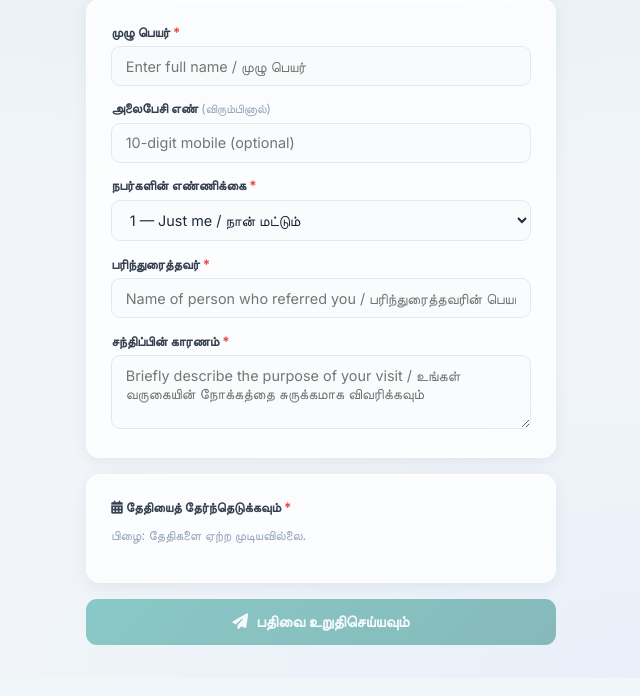
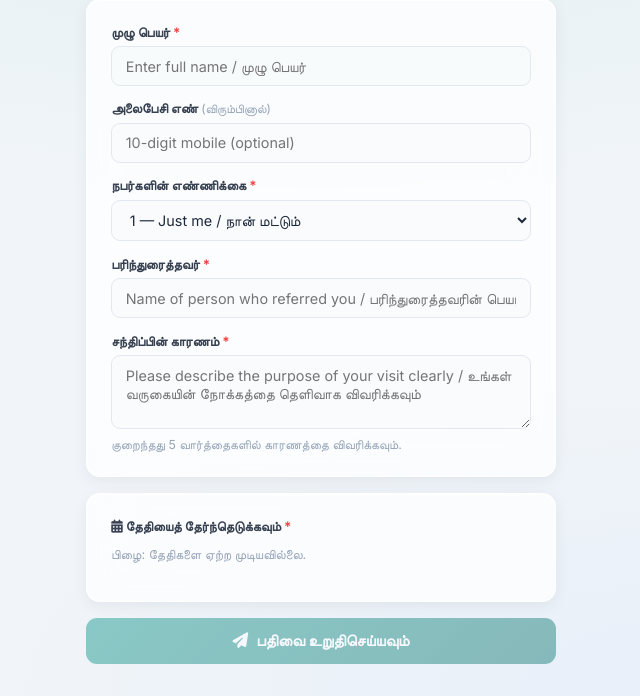
Before and after one commit to quazrelevate-god/Vpa-pilot-backend, a Python web app: template backend/templates/referral_form.jinja2 in a window 1280 px wide. Shown: the part 122-818 px from the top of the page, without its empty margins (319-959 px from the left). Before the commit the page ends 767 px from the top, so only its background shows below. Run offline with Jinja, Linux system fonts and the light colour scheme; the template is opened without the code that fills it, so the values that code supplies are empty; some web fonts are replaced.

Commit message:
fix(referral): 1 booking = 1 slot count + min 5-word reason
- Slot booked_count now counts BOOKINGS (was: sum of num_persons). A single
  referral with num_persons=3 now uses 1 of the slot's 6 booking spots instead
  of 3. Remove the now-obsolete "num_persons > remaining" seat check.
- Update the PA portal slot label from "X/Y persons" to "X/Y bookings" to match
  the new semantics.
- Enforce a minimum 5-word reason on the citizen referral form (client-side
  validate + visible hint that turns red when short) and mirror the guard on
  the /api/v1/referral/submit endpoint so it can't be bypassed.

Co-Authored-By: Claude Opus 4.8 <noreply@anthropic.com>

```diff
--- a/PA portal/frontend/src/app/(dashboard)/referrals/page.tsx
+++ b/PA portal/frontend/src/app/(dashboard)/referrals/page.tsx
@@ -306,7 +306,7 @@ export default function ReferralsPage() {
                           style={{ width: `${(slot.booked_count / slot.max_capacity) * 100}%` }} />
                       </div>
                       <span className={cn("mt-0.5 self-start rounded px-1.5 py-0.5 text-[10px] font-semibold", badge.cls)}>{badge.label}</span>
-                      <div className="text-[10px] opacity-70">{slot.booked_count}/{slot.max_capacity} persons</div>
+                      <div className="text-[10px] opacity-70">{slot.booked_count}/{slot.max_capacity} bookings</div>
                       {loading && <div className="absolute inset-0 grid place-items-center rounded-lg bg-white/60"><RefreshCw className="h-4 w-4 animate-spin text-teal-600" /></div>}
                     </div>
                   );
--- a/backend/src/models/referral_models.py
+++ b/backend/src/models/referral_models.py
@@ -79,7 +79,7 @@ class ReferralSlot(Base):
                              comment="AVAILABLE | FULL | BLOCKED")
     max_capacity    = Column(Integer,    nullable=False, default=MAX_CAPACITY)
     booked_count    = Column(Integer,    nullable=False, default=0,
-                             comment="Total PERSONS booked (sum of num_persons), not booking rows")
+                             comment="Number of BOOKINGS in this slot (num_persons is informational, not counted)")
     created_at      = Column(DateTime,   nullable=False, default=datetime.utcnow)
 
     availability = relationship("ReferralAvailability", back_populates="slots")
--- a/backend/templates/referral_form.jinja2
+++ b/backend/templates/referral_form.jinja2
@@ -245,9 +245,13 @@
                 <div class="fld" style="margin-bottom:0;">
                     <label class="lbl"><span class="en">Reason for Meeting</span><span class="ta">சந்திப்பின் காரணம்</span> <span class="req">*</span></label>
                     <textarea id="fReason" class="inp" rows="3"
-                        placeholder="Briefly describe the purpose of your visit / உங்கள் வருகையின் நோக்கத்தை சுருக்கமாக விவரிக்கவும்"
+                        placeholder="Please describe the purpose of your visit clearly / உங்கள் வருகையின் நோக்கத்தை தெளிவாக விவரிக்கவும்"
                         style="resize:vertical; min-height:72px;"
                         oninput="validate()"></textarea>
+                    <div id="reasonHint" style="font-size:0.78rem;color:#94a3b8;margin-top:0.25rem;">
+                        <span class="en">Please write at least 5 words describing the reason.</span>
+                        <span class="ta">குறைந்தது 5 வார்த்தைகளில் காரணத்தை விவரிக்கவும்.</span>
+                    </div>
                 </div>
             </div>
 
@@ -499,10 +503,26 @@
 
     function onPersonsChange() { loadSlots(); validate(); }
 
+    var REASON_MIN_WORDS = 5;
+    function _wordCount(s) {
+        return (s || '').trim().split(/\s+/).filter(Boolean).length;
+    }
     function validate() {
+        var reason = document.getElementById('fReason').value;
+        var reasonWords = _wordCount(reason);
+        var reasonOk = reasonWords >= REASON_MIN_WORDS;
+        // Turn the hint red once the citizen has started typing but is still short.
+        var hint = document.getElementById('reasonHint');
+        if (hint) {
+            if (reason.trim() && !reasonOk) {
+                hint.style.color = '#dc2626';  // red
+            } else {
+                hint.style.color = '#94a3b8';  // muted grey
+            }
+        }
         var ok = document.getElementById('fName').value.trim()
               && document.getElementById('fRefBy').value.trim()
-              && document.getElementById('fReason').value.trim()
+              && reasonOk
               && document.getElementById('selSlotId').value;
         document.getElementById('subBtn').disabled = !ok;
     }
@@ -515,6 +535,7 @@
         var reason = document.getElementById('fReason').value.trim();
         var slotId = document.getElementById('selSlotId').value;
         if (!name || !refBy || !reason || !slotId) return;
+        if (_wordCount(reason) < REASON_MIN_WORDS) return;
 
         btn.disabled = true;
         btn.innerHTML = '<i class="fa-solid fa-spinner fa-spin"></i> ' + (ta ? 'பதிவு செய்கிறது…' : 'Booking…');
```
Also changed, not shown: backend/src/api/v1/referral.py (+7 -0 lines), backend/src/services/referral_service.py (+3 -6 lines).
